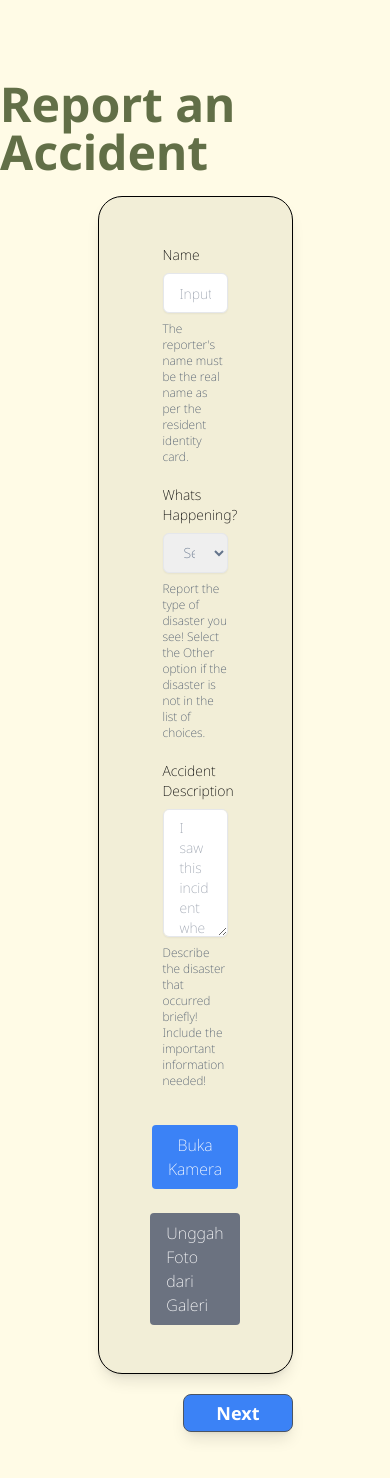
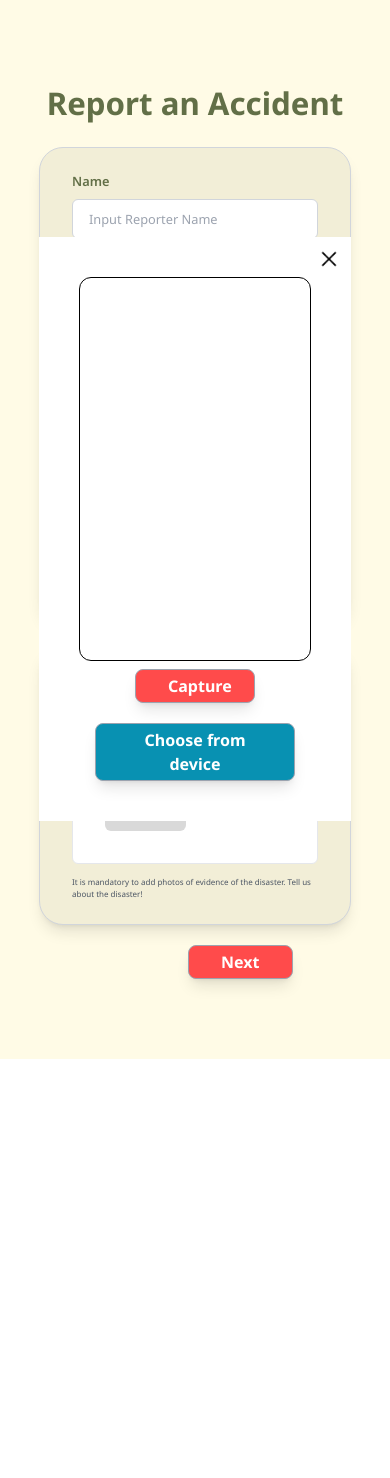
Before and after one commit to MFauzan29/UIHelp, a React (Vite) app in the folder uihelp-frontend/: page /report-form in a window 390 px wide. Shown: the top 1478 px of the page. After the commit the page ends 1059 px from the top, so only its background shows below. Built offline with nearby package versions, Linux system fonts and the light colour scheme.

Commit message:
frontend update for report form

```diff
--- /dev/null
+++ b/uihelp-frontend/src/components/AddPhoto.jsx
@@ -0,0 +1,27 @@
+import React from 'react'
+
+import close from '../assets/close.png'
+
+const AddPhoto = () => {
+
+    return (
+        <div className='absolute bg-transparent w-full min-h-screen flex justify-center items-center'>
+            <div className='relative w-4/5 lg:w-1/2 h-fit flex-col justify-center items-center bg-white p-10'>
+                <img src={close} className=' absolute top-3 right-3 h-5 w-5' alt="" />
+                <div className='border border-black w-full h-96 rounded-xl mb-2'>
+                </div>
+                <div className='w-full h-fit flex flex-col justify-center
+                px-4 gap-5'>
+                    <button className="bg-[#ff4b4b] text-white text-lg font-bold px-8 py-1 mx-10 rounded-lg shadow-lg border border-gray-400 hover:bg-[#e04343] transition duration-300">
+                        Capture
+                    </button>
+                    <button className="bg-cyan-600 text-white text-lg font-bold px-8 py-1 rounded-lg shadow-lg border border-gray-400 transition duration-300">
+                        Choose from device
+                    </button>
+                </div>
+            </div>
+        </div>
+    )
+}
+
+export default AddPhoto
--- a/uihelp-frontend/src/pages/ReportForm.jsx
+++ b/uihelp-frontend/src/pages/ReportForm.jsx
@@ -1,62 +1,15 @@
 import React, { useState, useRef } from "react";
+
+import add_photo from '../assets/add-photo.svg'
+import close from '../assets/close.png'
+import AddPhoto from "../components/AddPhoto";
 
 const ReportForm = () => {
   const [name, setName] = useState("");
   const [selectedOption, setSelectedOption] = useState("Select an option");
   const [otherText, setOtherText] = useState("");
   const [description, setDescription] = useState("");
-  const [stream, setStream] = useState(null); // State untuk menyimpan video stream
-  const [photo, setPhoto] = useState(null); // State untuk menyimpan foto
-  const videoRef = useRef(null); // Referensi video elemen
-  const canvasRef = useRef(null); // Referensi canvas untuk foto
-
-  // Fungsi untuk memulai kamera
-  const startCamera = async () => {
-    try {
-      const mediaStream = await navigator.mediaDevices.getUserMedia({
-        video: true,
-      });
-      setStream(mediaStream);
-      if (videoRef.current) {
-        videoRef.current.srcObject = mediaStream;
-      }
-    } catch (error) {
-      console.error("Error accessing camera:", error);
-    }
-  };
-
-  // Fungsi untuk mengambil foto
-  const capturePhoto = () => {
-    const canvas = canvasRef.current;
-    const video = videoRef.current;
-    const context = canvas.getContext("2d");
-    canvas.width = video.videoWidth;
-    canvas.height = video.videoHeight;
-    context.drawImage(video, 0, 0, canvas.width, canvas.height);
-    const imageData = canvas.toDataURL("image/png");
-    setPhoto(imageData);
-    stopCamera(); // Menutup kamera setelah foto diambil
-  };
-
-  // Fungsi untuk menghentikan kamera
-  const stopCamera = () => {
-    if (stream) {
-      stream.getTracks().forEach((track) => track.stop());
-      setStream(null);
-    }
-  };
-
-  // Fungsi untuk mengunggah foto dari galeri
-  const handlePhotoUpload = (event) => {
-    const file = event.target.files[0];
-    if (file) {
-      const reader = new FileReader();
-      reader.onloadend = () => {
-        setPhoto(reader.result); // Menyimpan data foto dalam bentuk data URL
-      };
-      reader.readAsDataURL(file);
-    }
-  };
+  const [photoList, setPhotoList] = useState([]);
 
   const handleNameChange = (event) => {
     setName(event.target.value);
@@ -78,35 +31,32 @@ const ReportForm = () => {
   };
 
   return (
-    <div className="w-full min-h-screen flex flex-col justify-center items-center bg-[#FFFBE6] gap-5 py-20 font-sans">
-      <p className="font-bold text-5xl text-[#626F47]">Report an Accident</p>
-      <div className="border border-black shadow-lg rounded-3xl bg-[#F2EED7] w-1/2 h-fit flex flex-col px-16 py-12 gap-5">
+    <div className="w-full min-h-screen flex flex-col justify-center items-center bg-[#FFFBE6] gap-5 py-20 font-sans font-normal">
+      <p className="font-bold text-3xl lg:text-5xl text-[#626F47]">Report an Accident</p>
+      {/* Nama, Jenis Kejadian, Deskripsi kejadian */}
+      <div className="border border-gray-300 shadow-lg rounded-3xl bg-[#F2EED7] w-4/5 lg:w-1/2 h-fit flex flex-col px-8 lg:px-16 py-6 lg:py-12 gap-5">
         <div className="input flex flex-col w-full h-fit gap-2">
-          <p className="text-sm">Name</p>
+          <p className="text-sm font-semibold text-[#626F47]">Name</p>
           <input
             type="text"
-            className="border border-gray-200 rounded-md shadow-sm h-10 px-4 text-sm"
+            className="border border-gray-300 rounded-md h-10 px-4 text-sm"
             placeholder="Input Reporter Name"
             value={name}
             onChange={handleNameChange}
           />
-          <p className="text-xs text-slate-600">
-            The reporter's name must be the real name as per the resident
-            identity card.
+          <p className="text-2xs lg:text-xs text-gray-600">
+            The reporter's name must be the real name as per the resident identity card.
           </p>
         </div>
         <div className="input flex flex-col w-full h-fit gap-2">
-          <p className="text-sm">Whats Happening?</p>
+          <p className="text-sm font-semibold text-[#626F47]">What's Happening?</p>
           <select
-            className={`border border-gray-200 rounded-md shadow-sm h-10 px-4 text-sm ${
-              selectedOption == "Select an option" && "text-slate-500"
-            } `}
+            className={`border border-gray-300 rounded-md h-10 px-4 text-sm ${selectedOption === "Select an option" && "text-gray-500"
+              }`}
             value={selectedOption}
             onChange={handleSelectChange}
           >
-            <option value="" className="">
-              Select an option
-            </option>
+            <option value="">Select an option</option>
             <option value="Fire">Fire</option>
             <option value="Flood">Flood</option>
             <option value="Earthquake">Earthquake</option>
@@ -115,40 +65,44 @@ const ReportForm = () => {
           {selectedOption === "Other" && (
             <input
               type="text"
-              className="border border-gray-200 rounded-md shadow-sm h-10 px-4 text-sm mt-2"
+              className="border border-gray-300 rounded-md h-10 px-4 text-sm mt-2"
               placeholder="Please specify"
               value={otherText}
               onChange={handleOtherTextChange}
             />
           )}
-          <p className="text-xs text-slate-600">
-            Report the type of disaster you see! Select the Other option if the
-            disaster is not in the list of choices.
+          <p className="text-2xs lg:text-xs text-gray-600">
+            Report the type of disaster you see! Select the Other option if the disaster is not in the list of choices.
           </p>
         </div>
         <div className="input flex flex-col w-full h-fit gap-2">
-          <p className="text-sm">Accident Description</p>
+          <p className="text-sm font-semibold text-[#626F47]">Accident Description</p>
           <textarea
-            className="border border-gray-200 rounded-md shadow-sm h-32 px-4 py-2 text-sm"
+            className="border border-gray-300 rounded-md h-32 px-4 py-2 text-sm"
             placeholder="I saw this incident when . . ."
             value={description}
             onChange={handleDescriptionChange}
           />
-          <p className="text-xs text-slate-600">
-            Describe the disaster that occurred briefly! Include the important
-            information needed!
+          <p className="text-2xs lg:text-xs text-gray-600">
+            Describe the disaster that occurred briefly! Include the important information needed!
           </p>
         </div>
-        {/* Opsi Kamera dan Unggah Foto */}
-        <div className="camera-section mt-4 flex flex-col items-center gap-3">
+
+      </div>
+
+      {/* Foto Kejadian, Lokasi Kejadian */}
+      <div className="border border-gray-300 shadow-lg rounded-3xl bg-[#F2EED7] w-4/5 lg:w-1/2 h-fit flex flex-col px-8 lg:px-16 py-6 lg:py-12 gap-3">
+        <p className="text-sm font-semibold text-[#626F47]">Prove the accident by adding some photos about the location</p>
+        <div className="bg-white p-8 rounded-md flex justify-between gap-2 lg:gap-5 w-full h-fit border">
+          {/* <div className="camera-section mt-4 flex flex-col items-center gap-3 border">
             {!photo && (
               <>
                 {!stream ? (
                   <button
                     onClick={startCamera}
-                  className="bg-blue-500 text-white px-4 py-2 rounded"
+                    className="bg-[#ff4b4b] text-white px-4 py-2 rounded"
                   >
-                  Buka Kamera
+                    Open Camera
                   </button>
                 ) : (
                   <div>
@@ -160,20 +114,20 @@ const ReportForm = () => {
                     ></video>
                     <button
                       onClick={capturePhoto}
-                    className="bg-green-500 text-white px-4 py-2 mt-3 rounded"
+                      className="bg-[#ff4b4b] text-white px-4 py-2 mt-3 rounded"
                     >
-                    Ambil Foto
+                      Capture Photo
                     </button>
                   </div>
                 )}
-              <label className="bg-gray-500 text-white px-4 py-2 mt-3 rounded cursor-pointer">
+                <label className="bg-[#ff4b4b] text-white px-4 py-2 mt-3 rounded cursor-pointer">
                   <input
                     type="file"
                     accept="image/*"
                     onChange={handlePhotoUpload}
                     className="hidden"
                   />
-                Unggah Foto dari Galeri
+                  Upload from Gallery
                 </label>
               </>
             )}
@@ -186,17 +140,38 @@ const ReportForm = () => {
                 />
                 <button
                   onClick={() => setPhoto(null)}
-                className="bg-red-500 text-white px-4 py-2 mt-3 rounded"
+                  className="bg-[#ff4b4b] text-white px-4 py-2 mt-3 rounded"
                 >
-                Hapus Foto
+                  Remove Photo
                 </button>
               </div>
             )}
             <canvas ref={canvasRef} style={{ display: "none" }}></canvas>
+          </div> */}
+          <div className="bg-[#D9D9D9] h-20 lg:h-28 flex justify-center items-center rounded-md p-4">
+            <img src={add_photo} alt="Add Photo" />
+          </div>
+          <div className="photo-list w-full h-fit flex flex-col gap-1">
+            {photoList.map((photo, i) => (
+              <div
+                key={i} // Menambahkan key unik
+                className="bg-[#F2EED7] rounded-sm border py-1 px-2 h-fit w-full flex justify-between items-center gap-2"
+              >
+                <p className="text-2xs text-[#626F47] bg-white rounded-md px-1 overflow-clip w-full">
+                  {photo}
+                </p>
+                <img src={close} className="w-3 h-3 cursor-pointer" alt="Delete Image" />
+              </div>
+            ))}
           </div>
         </div>
+        <p className="text-2xs lg:text-xs text-gray-600">It is mandatory to add photos of evidence of the disaster. Tell us about the disaster!</p>
+      </div>
+
+      <AddPhoto />
+
       <div className="flex justify-end w-1/2">
-        <button className="bg-blue-500 text-white text-lg font-bold px-8 py-1 rounded-lg shadow-lg border border-gray-600 hover:bg-blue-600 transition duration-300">
+        <button className="bg-[#ff4b4b] text-white text-lg font-bold px-8 py-1 rounded-lg shadow-lg border border-gray-400 hover:bg-[#e04343] transition duration-300">
           Next
         </button>
       </div>
--- a/uihelp-frontend/tailwind.config.js
+++ b/uihelp-frontend/tailwind.config.js
@@ -10,6 +10,18 @@ export default {
         sans: ['Noto Sans', 'sans-serif'],
       },
     },
+    fontSize: {
+      '3xs': '0.25rem',
+      '2xs': '0.5rem',
+      'xs': '0.75rem',
+      sm: '0.8rem',
+      base: '1rem',
+      xl: '1.25rem',
+      '2xl': '1.563rem',
+      '3xl': '1.953rem',
+      '4xl': '2.441rem',
+      '5xl': '3.052rem',
+    }
   },
   plugins: [],
 }
```
Also changed, not shown: uihelp-frontend/src/assets/backup.js (added, +105 -0 lines), uihelp-frontend/src/assets/add-photo.svg (added), uihelp-frontend/src/assets/close.png (added). Lines whose indentation alone changed are shown as unchanged.
